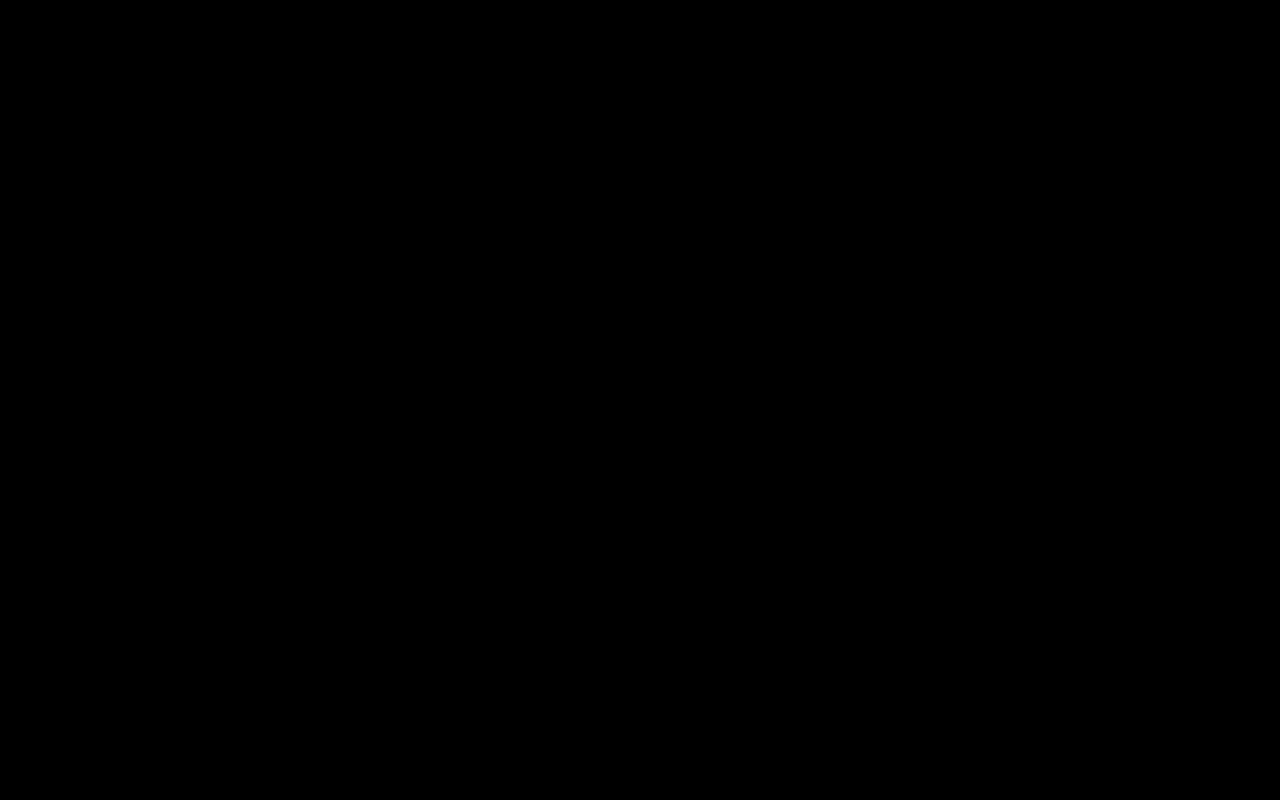
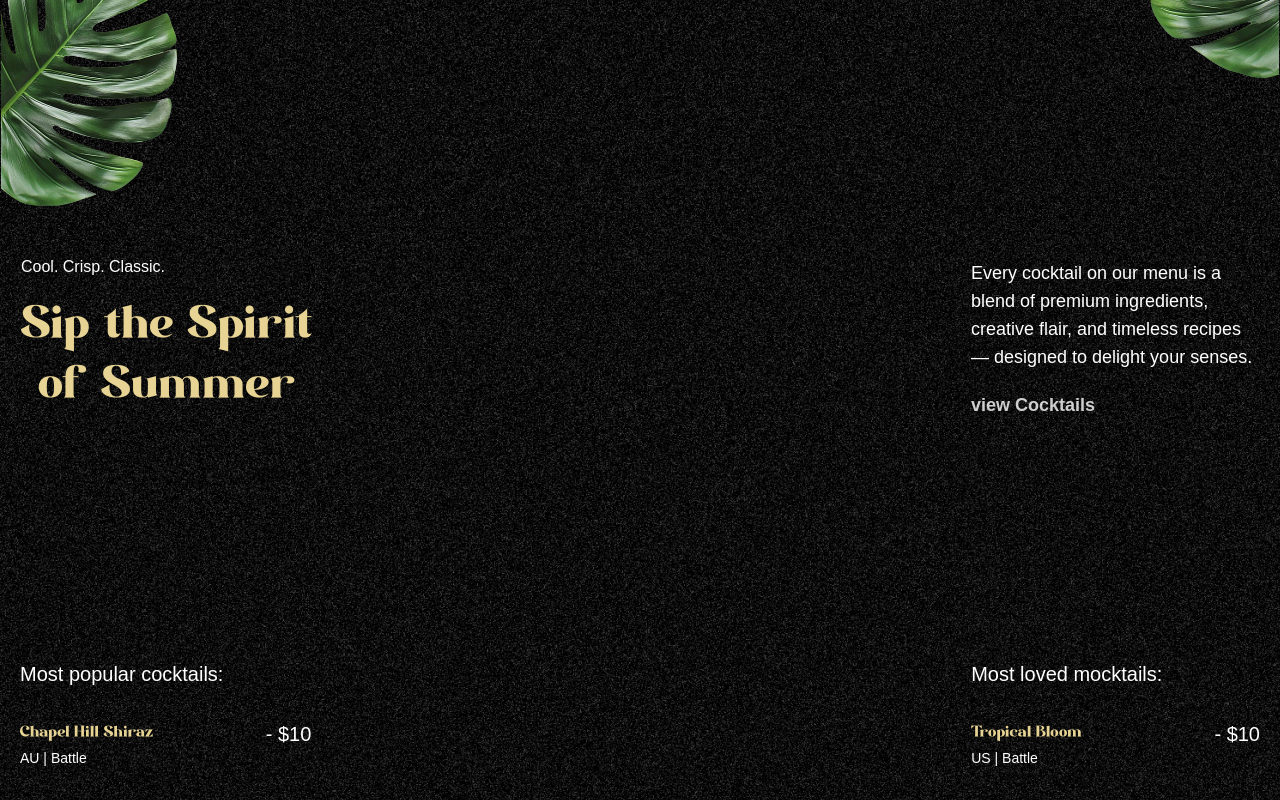
Before and after one commit to chetan-bist/RaksiMix, a React (Vite) app: page / in a window 1280 px wide. Shown: the part 300-1100 px from the top of the page. Before the commit the page ends 800 px from the top, so only its background shows below. Built offline with nearby package versions, Linux system fonts and the light colour scheme; a web font is replaced by a local one.

Commit message:
modified App.jsx file

```diff
--- a/src/App.jsx
+++ b/src/App.jsx
@@ -1,6 +1,8 @@
 import {ScrollTrigger, SplitText} from 'gsap/all';
 import gsap from 'gsap';
 import Navbar from './component/Navbar';
+import Hero from './component/hero';
+import Cocktails from './component/Cocktails'
 
 gsap.registerPlugin(ScrollTrigger,SplitText);
 
@@ -9,7 +11,11 @@ function App() {
 
   return (
     <>
-      <Navbar/>
+      <main>
+          <Navbar/>
+          <Hero/>
+          <Cocktails/>
+      </main>
     </>
   )
 }
```
